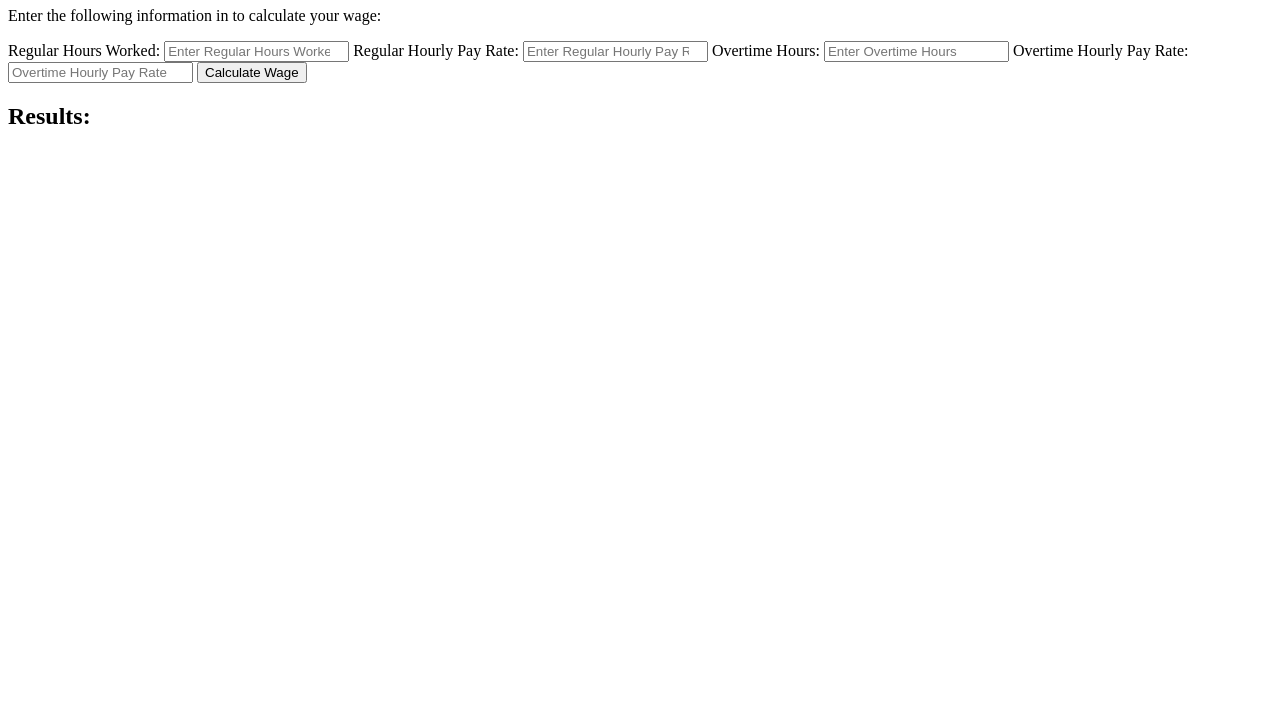
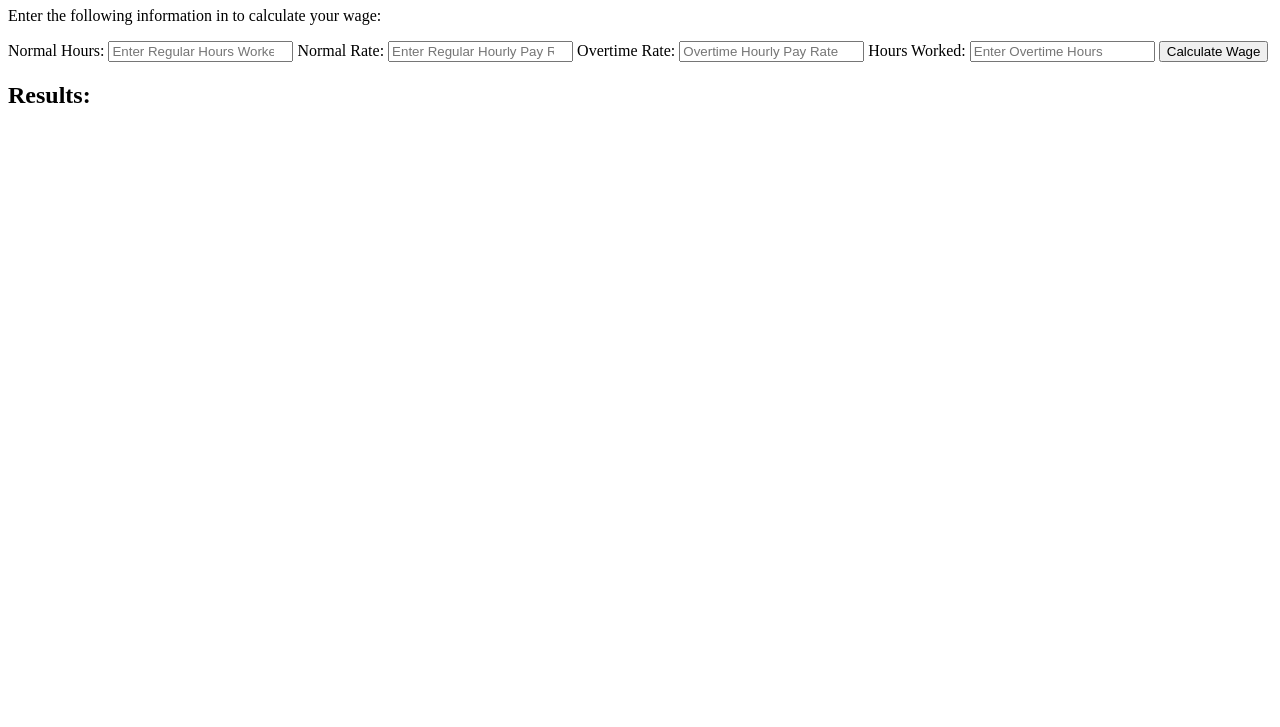
Before and after one commit to jacob-marx/jacob-marx.github.io, a plain HTML site: page calculatewages.html in a window 1280 px wide. Shown: the part 73-800 px from the top of the page. Drawn offline with Linux system fonts and the light colour scheme.

Commit message:
Add files via upload

```diff
--- a/calculatewages.html
+++ b/calculatewages.html
@@ -11,17 +11,17 @@
 
     <p> Enter the following information in to calculate your wage:</p>
 
-    <label for="RegularHoursWorked">Regular Hours Worked:</label>
+    <label for="RegularHoursWorked">Normal Hours:</label>
     <input type="number" id="RegularHoursWorked" placeholder="Enter Regular Hours Worked" />
 
-    <label for="RegularHourlyPayRate">Regular Hourly Pay Rate:</label>
+    <label for="RegularHourlyPayRate">Normal Rate:</label>
     <input type="number" id="RegularHourlyPayRate" placeholder="Enter Regular Hourly Pay Rate"/>
 
-    <label for="OvertimeHours">Overtime Hours:</label>
+    <label for="OvertimeHourlyPayRate">Overtime Rate:</label>
+    <input type="number" id="OvertimeHourlyPayRate" placeholder="Overtime Hourly Pay Rate"/>
+
+    <label for="OvertimeHours">Hours Worked:</label>
     <input type="number" id="OvertimeHours" placeholder="Enter Overtime Hours"/>
-
-    <label for="OvertimeHourlyPayRate">Overtime Hourly Pay Rate:</label>
-    <input type="number" id="OvertimeHourlyPayRate" placeholder="Overtime Hourly Pay Rate"/>
 
     <button onclick="CalculateWage()">Calculate Wage</button>
 
```
Also changed, not shown: trial.js (added, +17 -0 lines), code.js (line endings or trailing spaces).
